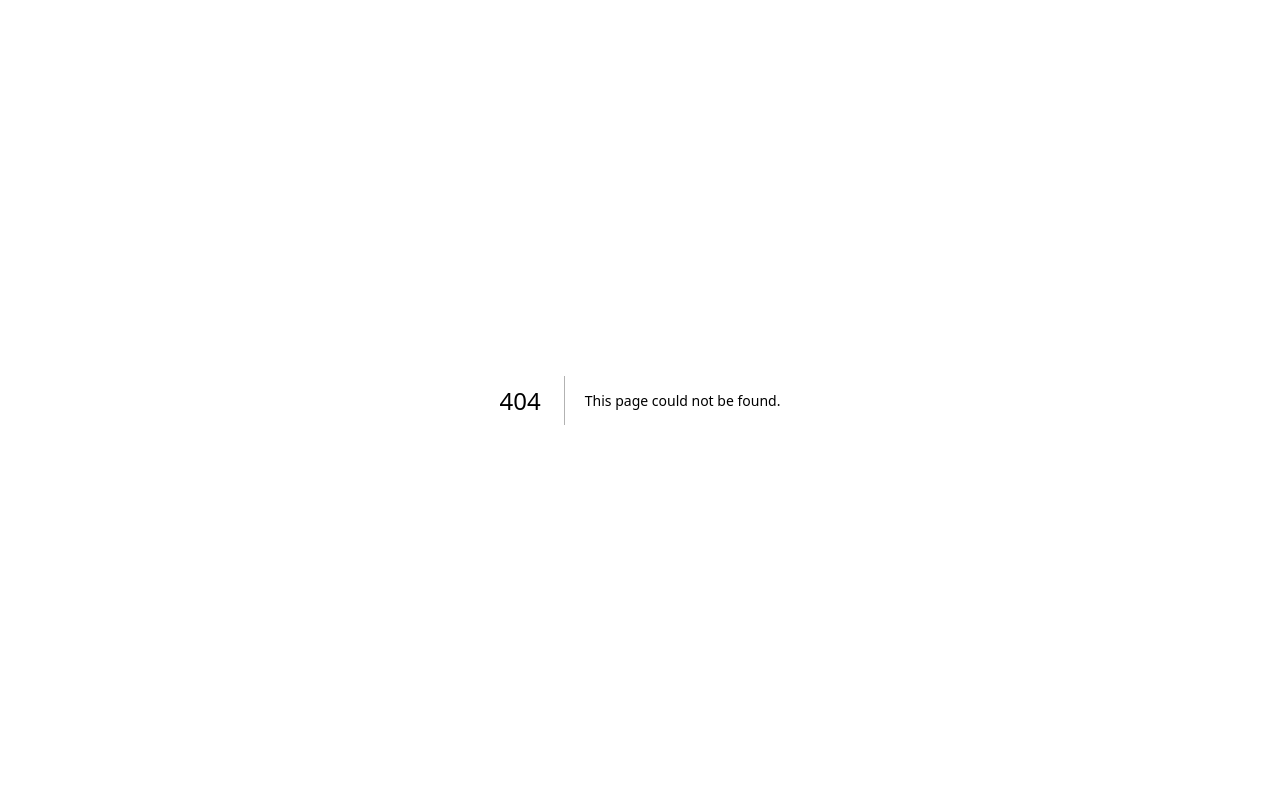
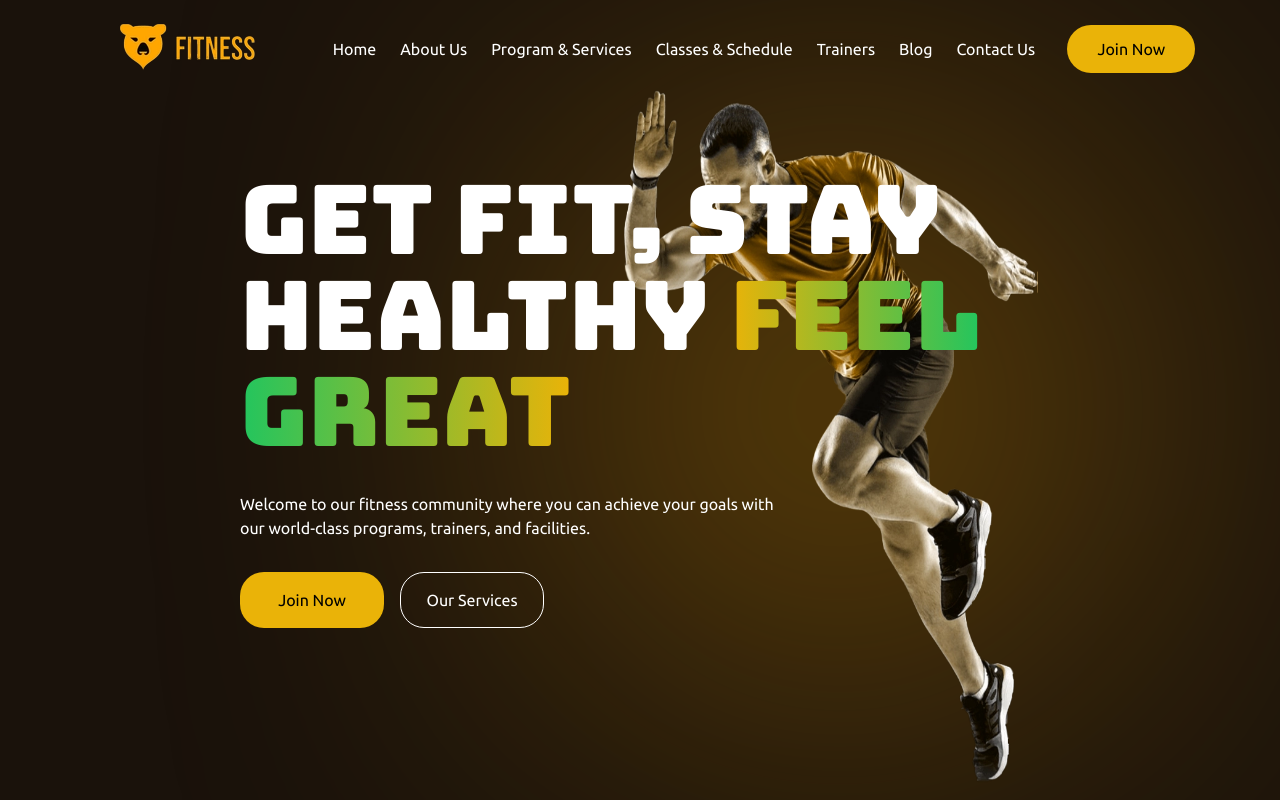
Before and after one commit to vorxsaken/clone-list, a Next.js app: page /fitness in a window 1280 px wide. Before the commit this address had no page. Built offline with nearby package versions, Linux system fonts and the light colour scheme.

Commit message:
feat: fitness landing page

```diff
--- a/assets/listPage.ts
+++ b/assets/listPage.ts
@@ -10,6 +10,7 @@ export const listPage =
             title: 'Fitness Landing Page',
             subtitle: `This is landing page i get from dribble, you can check the original design from this url :
             https://dribbble.com/shots/20901340-Fitness-Landing-Page-Design`,
+            link: '/fitness',
             image: fittness
         },
         {
@@ -17,6 +18,7 @@ export const listPage =
             title: 'Fitness Landing Page',
             subtitle: `This is landing page i get from dribble, you can check the original design from this url :
             https://dribbble.com/shots/20901340-Fitness-Landing-Page-Design ( soon )`,
+            link: '/',
             image: butusic
         },
         {
@@ -24,6 +26,7 @@ export const listPage =
             title: 'Fitness Landing Page',
             subtitle: `This is landing page i get from dribble, you can check the original design from this url :
             https://dribbble.com/shots/20901340-Fitness-Landing-Page-Design ( soon )`,
+            link: '/',
             image: chainCast
         },
         {
@@ -31,6 +34,7 @@ export const listPage =
             title: 'Fitness Landing Page',
             subtitle: `This is landing page i get from dribble, you can check the original design from this url :
             https://dribbble.com/shots/20901340-Fitness-Landing-Page-Design ( soon )`,
+            link: '/',
             image: hive
         }
     ]
--- a/components/CardBody.tsx
+++ b/components/CardBody.tsx
@@ -1,16 +1,18 @@
 import { ReactEventHandler } from "react"
 import Button from "./Button"
 import { BiWindowClose } from 'react-icons/bi'
+import Link from "next/link"
 
 interface cardBody {
     id?: string,
     title: string,
     subTitle: string,
     onClick?: ReactEventHandler,
+    link: string,
     className?: string
 }
 
-function CardBody({ id, title, subTitle, onClick, className }: cardBody) {
+function CardBody({ id, title, subTitle, onClick, className, link }: cardBody) {
     return (
         <div id={id} className={`w-full h-full px-4 py-4 flex flex-col gap-2 bg-white absolute z-10
         justify-start items-start overflow-y-auto ${className}`}>
@@ -25,7 +27,9 @@ function CardBody({ id, title, subTitle, onClick, className }: cardBody) {
                 {subTitle}
             </p>
             <div className="w-64 lg:w-80 mt-2 flex justify-center">
-                <Button> Visit </Button>
+                <Link href={link} target={'_blank'}>
+                    <Button> Visit </Button>
+                </Link>
             </div>
         </div>
     )
--- /dev/null
+++ b/components/Fitness/Button.tsx
@@ -0,0 +1,27 @@
+import React from 'react'
+
+interface button {
+    children?: string,
+    small?: boolean,
+    medium?: boolean,
+    big?: boolean,
+    fill?: boolean
+}
+
+export default function Button({children, small, medium, big, fill}: button) {
+  return (
+    <div className={`rounded-3xl flex justify-center items-center hover:bg-white
+    hover:text-black transition-all duration-500 ease-in-out cursor-pointer
+    ${medium ? 'w-36 h-14' : big ? 'w-40 h-16' : 'w-32 h-12'}
+    ${fill ? 'bg-yellow-500 text-black' : 'border border-white text-white'}`}>
+        {children}
+    </div>
+  )
+}
+
+
+Button.defaultProps = {
+    fill: true,
+    medium: false,
+    big: false
+}
--- /dev/null
+++ b/components/Fitness/Navbar.tsx
@@ -0,0 +1,25 @@
+import Image from "next/image"
+import Logo from '@/assets/Fitness/logo.png';
+import Button from "./Button";
+
+function Navbar() {
+  return (
+    <div className='w-full flex flex-row gap-8 justify-center items-center fixed top-0 text-white z-50'>
+        <div className="flex justify-center items-center">
+            <Image src={Logo} alt="fitness logo" />
+        </div>
+        <div className="flex flex-row gap-6 font-extralight">
+            <span className="cursor-pointer hover:text-yellow-300 transition-all duration-300 ease-in-out">Home</span>
+            <span className="cursor-pointer hover:text-yellow-300 transition-all duration-300 ease-in-out">About Us</span>
+            <span className="cursor-pointer hover:text-yellow-300 transition-all duration-300 ease-in-out">Program & Services</span>
+            <span className="cursor-pointer hover:text-yellow-300 transition-all duration-300 ease-in-out">Classes & Schedule</span>
+            <span className="cursor-pointer hover:text-yellow-300 transition-all duration-300 ease-in-out">Trainers</span>
+            <span className="cursor-pointer hover:text-yellow-300 transition-all duration-300 ease-in-out">Blog</span>
+            <span className="cursor-pointer hover:text-yellow-300 transition-all duration-300 ease-in-out">Contact Us</span>
+        </div>
+        <Button>Join Now</Button>
+    </div>
+  )
+}
+
+export default Navbar
--- /dev/null
+++ b/pages/fitness/index.tsx
@@ -0,0 +1,45 @@
+import React from 'react'
+import Navbar from '@/components/Fitness/Navbar'
+import Image from 'next/image'
+import Runman from '../../assets/Fitness/runman.png';
+import { Bungee } from 'next/font/google'
+import Button from '@/components/Fitness/Button';
+const Alfa = Bungee({ weight: '400', subsets: ['latin'] })
+
+function Fitness() {
+    return (
+        <div className='w-screen h-screen bg-brown-600'>
+            <Navbar />
+            <div className='w-full h-full'>
+                <div className='w-full h-full relative z-10'>
+                    <div className='w-[750px] h-full flex flex-col gap-8 justify-center items-start absolute left-60'>
+                        <div className={`text-8xl font-extrabold text-white z-20 ${Alfa.className}`}>
+                            GET FIT, STAY HEALTHY&nbsp;
+                            <span className='text-transparent bg-clip-text bg-gradient-to-r from-yellow-500 to-green-500'>
+                                FEEL<br />
+                            </span>
+                            <span className='text-transparent bg-clip-text bg-gradient-to-r from-green-500 to-yellow-500'>
+                                GREAT
+                            </span>
+                        </div>
+                        <div className='text-white'>
+                            Welcome to our fitness community where you can achieve your goals with <br /> our world-class programs, trainers,
+                            and facilities.
+                        </div>
+                        <div className='flex flex-row gap-4'>
+                            <Button medium={true}>Join Now</Button>
+                            <Button fill={false} medium={true}>Our Services</Button>
+                        </div>
+                    </div>
+                    <div className='w-1/3 h-full absolute right-60'>
+                        <Image src={Runman} alt="Running man" className='w-[600px] h-[710px] absolute top-20' />
+                    </div>
+                </div>
+                <div className='absolute right-60 top-52 w-[400px] h-[400px] bg-yellow-600 rounded-full blur-[200px] z-0'>
+                </div>
+            </div>
+        </div>
+    )
+}
+
+export default Fitness
--- a/pages/index.tsx
+++ b/pages/index.tsx
@@ -65,6 +65,7 @@ export default function Home() {
                 id={`card-body-${col1.id}`}
                 title={col1.title}
                 subTitle={col1.subtitle}
+                link={col1.link}
                 className="left-96"
               />
               <CardLayer id={col1.id} onClick={() => showImage(col1.id)} className="left-96" />
@@ -87,6 +88,7 @@ export default function Home() {
                 id={`card-body-${col2.id}`}
                 title={col2.title}
                 subTitle={col2.subtitle}
+                link={col2.link}
                 className="left-96"
               />
               <CardLayer id={col2.id} onClick={() => showImage(col2.id)} className="left-96" />
@@ -109,6 +111,7 @@ export default function Home() {
                 id={`card-body-${col3.id}`}
                 title={col3.title}
                 subTitle={col3.subtitle}
+                link={col3.link}
                 className="left-96"
               />
               <CardLayer id={col3.id} onClick={() => showImage(col3.id)} className="left-96" />
--- a/tailwind.config.js
+++ b/tailwind.config.js
@@ -6,7 +6,15 @@ module.exports = {
     "./components/**/*.{js,ts,jsx,tsx}",
   ],
   theme: {
-    extend: {},
+    extend: {
+      colors: {
+        brown: {
+          400: '#704F4F',
+          500: '#3C2A21',
+          600: '#1A120B'
+        }
+      }
+    },
   },
   plugins: [],
 }
--- a/utils.ts
+++ b/utils.ts
@@ -38,7 +38,7 @@ function getRelativePosition(id: any) {
 function animateCardToggle(id: any, isReverse: boolean, isSmall?: boolean) {
     if (!isReverse) {
         cardToggle.add(gsap.to(`#cardToggle-${id}`, {
-            x: isSmall ? -75 : -20,
+            x: isSmall ? -60 : -20,
             delay: 0.5,
             duration: 0.3,
             ease: 'power1.out'
```
